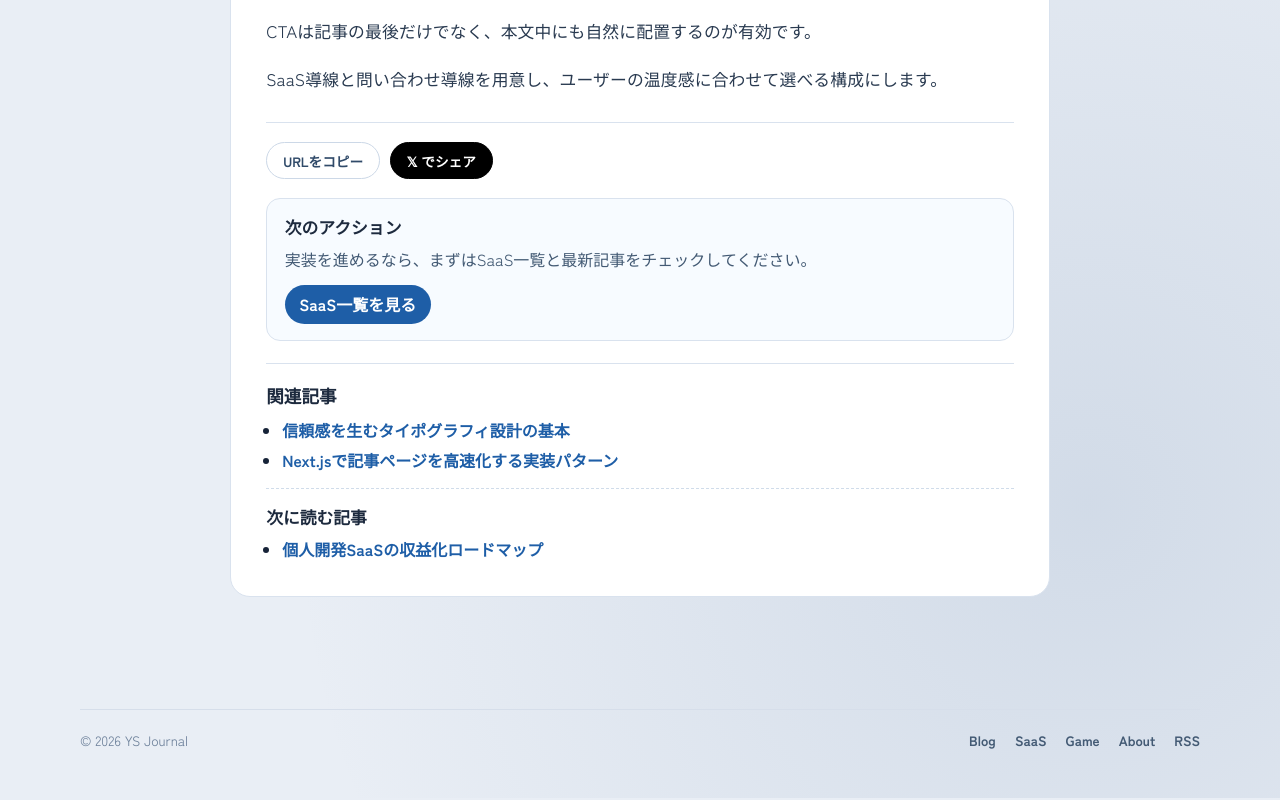
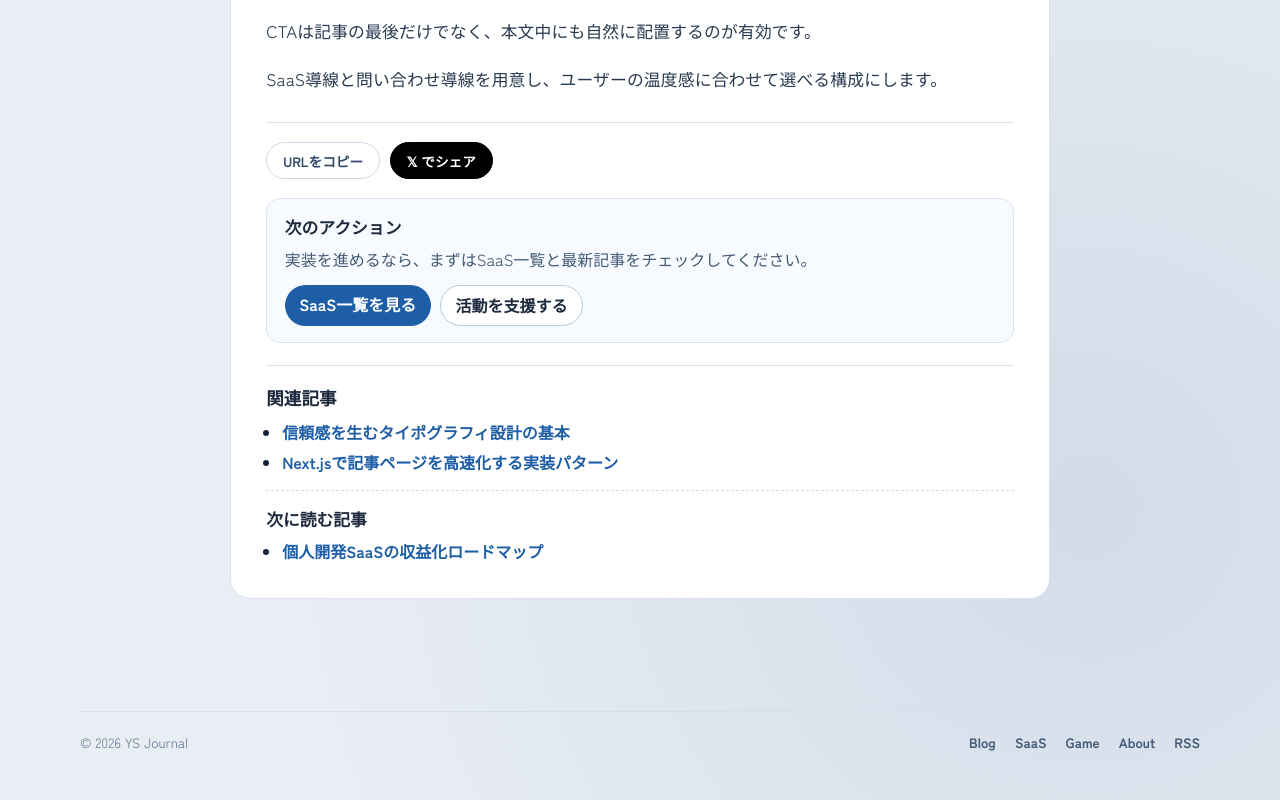
Before and after one commit to ysdev421/ys-portfolio, a Next.js app: page /blog/enterprise-blog-checklist-2026 in a window 1280 px wide. Shown: the part 1157-1957 px from the top of the page. Built offline with nearby package versions, Linux system fonts and the light colour scheme; no server answers.

Commit message:
Add optional support CTA on article pages

```diff
--- a/app/blog/[slug]/page.tsx
+++ b/app/blog/[slug]/page.tsx
@@ -74,6 +74,7 @@ export default async function BlogDetailPage({ params }: PageProps) {
     !!process.env.NEXT_PUBLIC_GISCUS_REPO_ID &&
     !!process.env.NEXT_PUBLIC_GISCUS_CATEGORY &&
     !!process.env.NEXT_PUBLIC_GISCUS_CATEGORY_ID;
+  const supportUrl = process.env.NEXT_PUBLIC_SUPPORT_URL?.trim();
 
   const articleLd = {
     "@context": "https://schema.org",
@@ -197,6 +198,16 @@ export default async function BlogDetailPage({ params }: PageProps) {
             <Link href="/products" className={styles.postCtaPrimary}>
               SaaS一覧を見る
             </Link>
+            {supportUrl && (
+              <a
+                href={supportUrl}
+                target="_blank"
+                rel="noopener noreferrer"
+                className={styles.postCtaSecondary}
+              >
+                活動を支援する
+              </a>
+            )}
           </div>
         </section>
         {related.length > 0 && (
```
Also changed, not shown: 1 other file (tests, documents, lock files or other folders).
